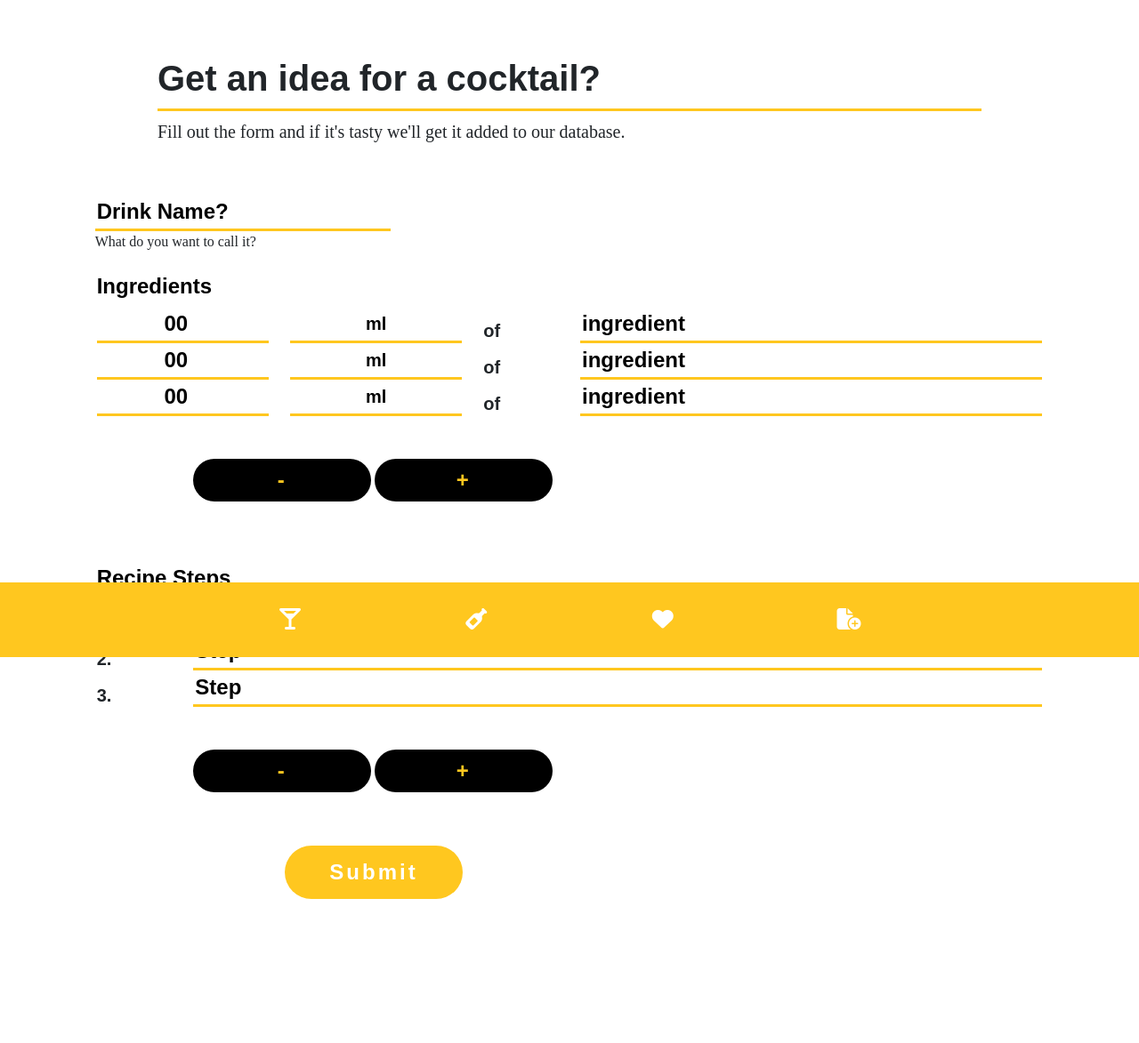
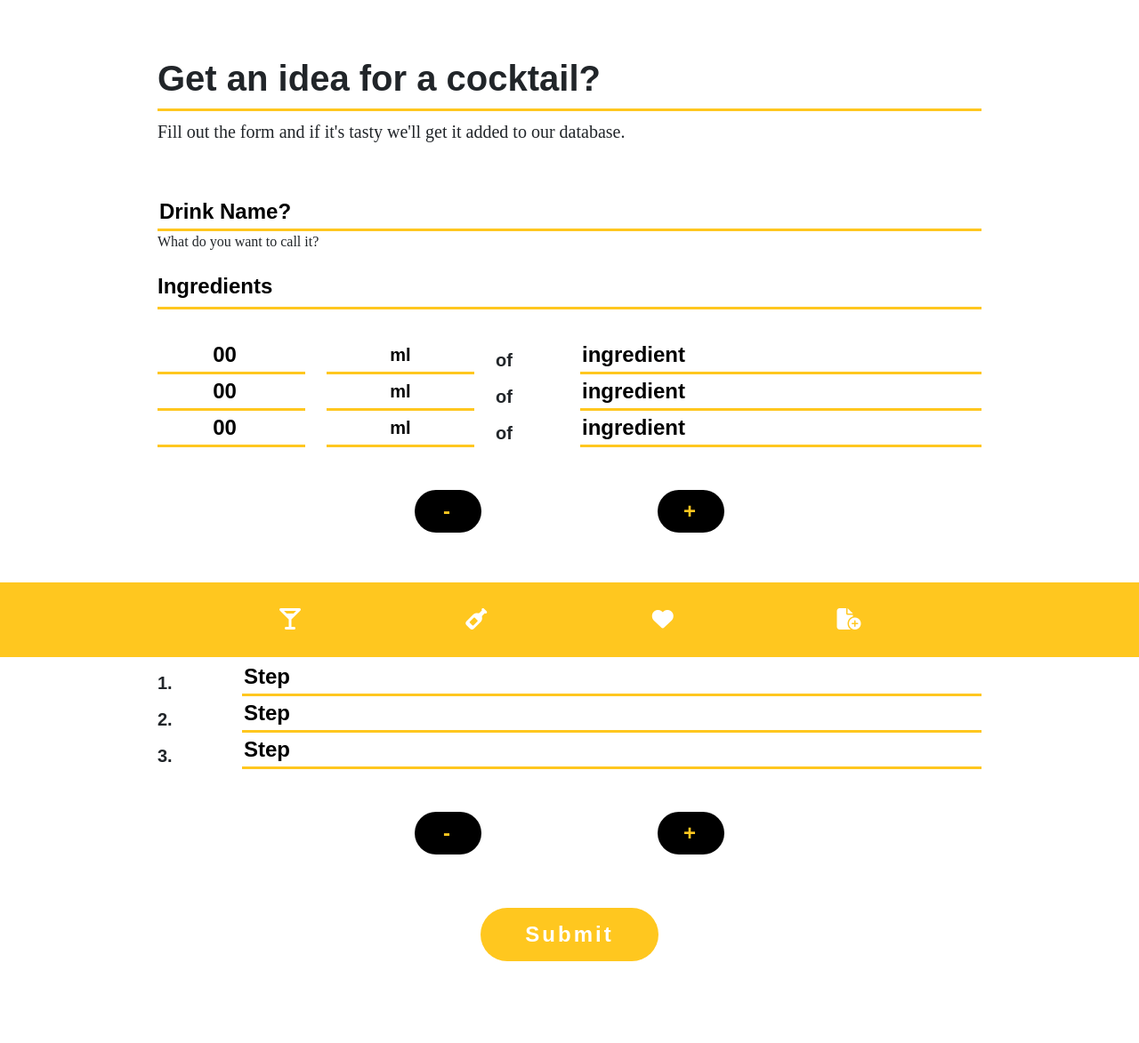
Before and after one commit to John-McPherson/Full-Stack-Tool-Kit-Portfolio-Project, a Django app: page /submit_recipe in a window 1280 px wide. Shown: the part 61-1234 px from the top of the page at 89% size. Before the commit the page ends 1072 px from the top, so only its background shows below. Run offline with Django 3.2, Linux system fonts and the light colour scheme; some libraries are stand-ins or nearby versions; some web fonts are replaced.

Commit message:
add bootstrap classes to submit recipe to style

```diff
--- a/templates/submit_recipe.html
+++ b/templates/submit_recipe.html
@@ -11,22 +11,23 @@
         </div>
     </div>
 </div>
-<div class="contain account-management">
 
-
-    <div class="row">
+<div class="container account-management">
     <form method="post">
-            <div class="col-10 offset-1">
+        <div class="row justify-content-center">
+            <div class="col-10">
                 {% csrf_token %}
                 <!-- input for the drink name -->
-                <input type="text" name="drink-name" id="drink-name" class="account-management"
+                <input type="text" name="drink-name" id="drink-name" class="account-management recipe-input"
                     placeholder="Drink Name?" required>
                 <label for="drink-name">What do you want to call it? </label>
             </div>
-            <div class="row">
+        </div>
+        <div class="row justify-content-center">
             <!-- title for the ingredients section -->
-                <div class="col-10 offset-1">
+            <div class="col-10 ">
                 <h2>Ingredients</h2>
+                <div class="decorative-line"></div>
             </div>
         </div>
         <div id="ingredients-section">
@@ -35,32 +36,35 @@
 
 
         <!-- adds/ removes ingredient lines -->
-            <div class="row">
-                <div class="col-6 offset-2">
-                    <button class="account-management-btn mixr-button minus-plus" id="ing-minus">-</button>
-                    <button class="account-management-btn mixr-button minus-plus" id="ing-plus">+</button>
+        <div class="row justify-content-center">
+            <div class="col-6 d-flex justify-content-around ">
+                <button class="account-management-btn  minus-plus" id="ing-minus">-</button>
+                <button class="account-management-btn minus-plus" id="ing-plus">+</button>
             </div>
         </div>
-            <div class="row">
+        <div class="row justify-content-center ">
             <!-- title for the Recipe Steps section -->
-                <div class="col-10 offset-1">
+            <div class="col-10">
                 <h2>Recipe Steps</h2>
+                <div class="decorative-line"></div>
             </div>
         </div>
         <!-- Recipe step input -->
         <div id="step-container">
             <!-- empty container filled with via js function -->
         </div>
-            <div class="row">
-                <div class="col-6 offset-2">
-                    <button class="account-management-btn mixr-button minus-plus" id="step-minus">-</button>
-                    <button class="account-management-btn mixr-button minus-plus" id="step-plus">+</button>
+        <div class="row justify-content-center">
+            <div class="col-6 d-flex justify-content-around ">
+                <button class="account-management-btn minus-plus" id="step-minus">-</button>
+                <button class="account-management-btn  minus-plus" id="step-plus">+</button>
             </div>
         </div>
-            <div class="col-4 offset-3">
+        <div class="row justify-content-center">
+            <div class="col-10 d-flex justify-content-center">
                 <button class="account-management-btn mixr-button" type="submit">
                     Submit
                 </button>
+            </div>
         </div>
     </form>
 
@@ -69,6 +73,6 @@
 {% load static %}
 <script src="{% static 'js/add_lines.js' %}"></script>
 
-</div>
+
 
 {%endblock%}
```
Lines whose indentation alone changed are shown as unchanged.
